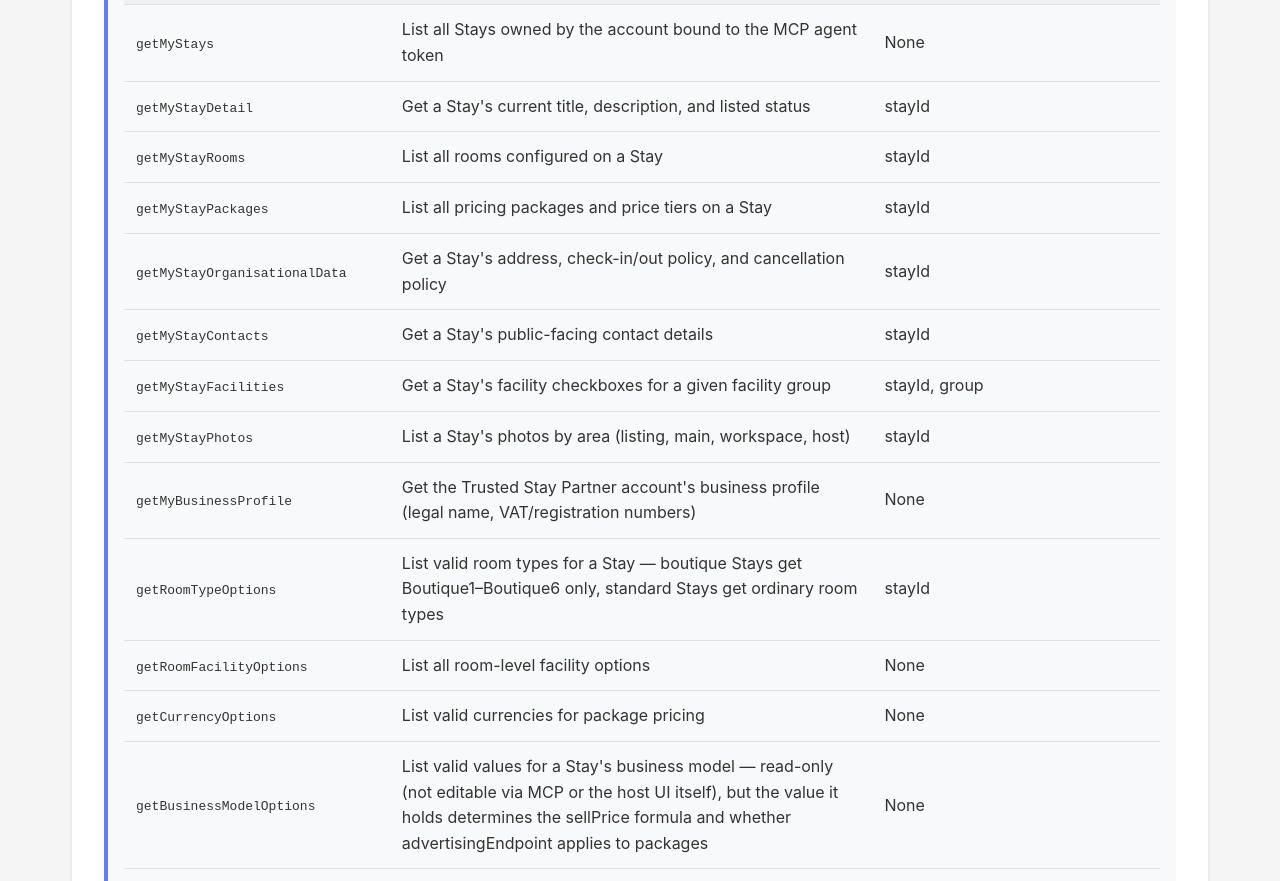
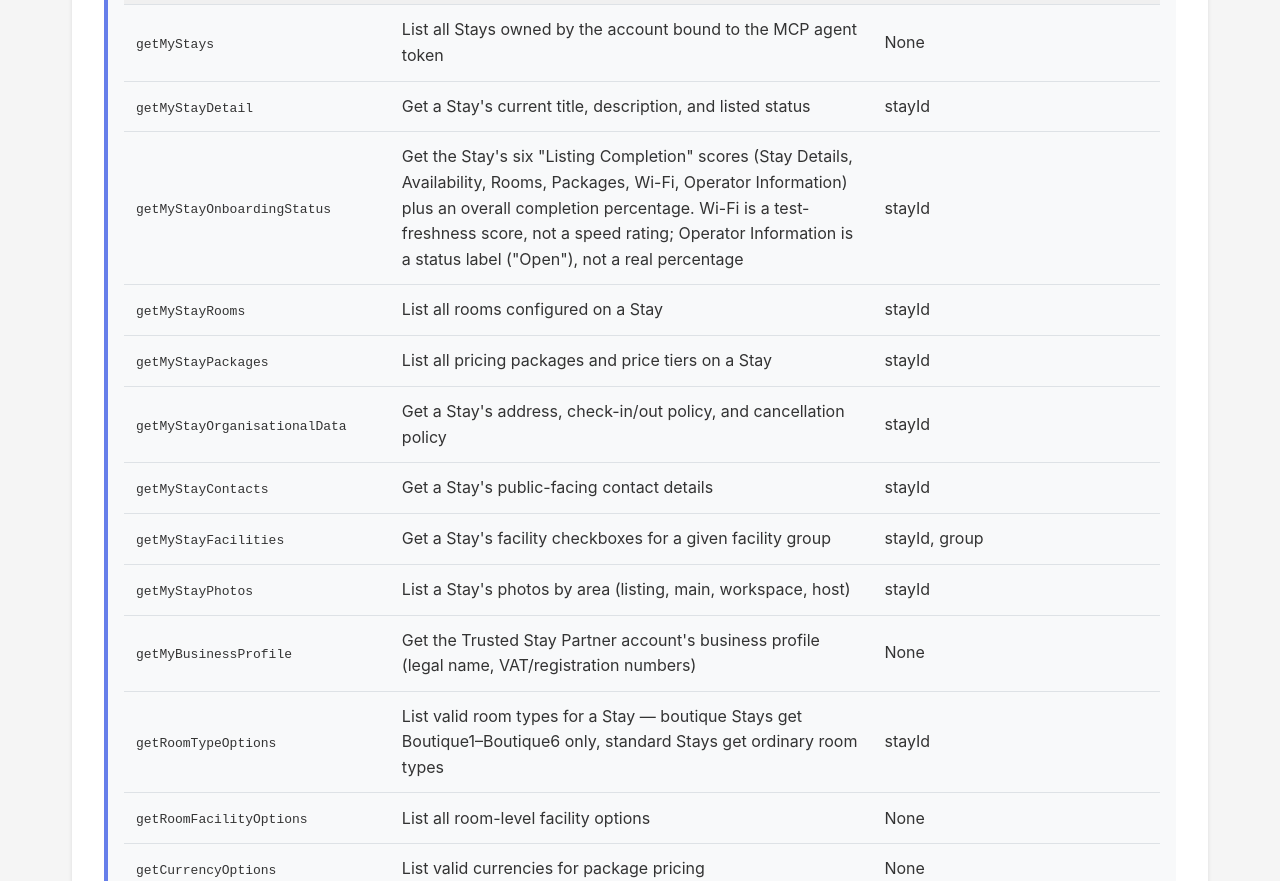
Before and after one commit to nomadstays/nomadstays-mcp-server, a website: page index.html in a window 1280 px wide. Shown: the part 4080-4961 px from the top of the page. Drawn offline with Linux system fonts and the light colour scheme.

Commit message:
Document getMyStayOnboardingStatus in README.md and index.html
Keeps the human-readable tool docs in sync with the schema — was
missing from both after being added to the MCP server.

```diff
--- a/index.html
+++ b/index.html
@@ -443,6 +443,11 @@
                         <tr>
                             <td><code>getMyStayDetail</code></td>
                             <td>Get a Stay's current title, description, and listed status</td>
+                            <td>stayId</td>
+                        </tr>
+                        <tr>
+                            <td><code>getMyStayOnboardingStatus</code></td>
+                            <td>Get the Stay's six "Listing Completion" scores (Stay Details, Availability, Rooms, Packages, Wi-Fi, Operator Information) plus an overall completion percentage. Wi-Fi is a test-freshness score, not a speed rating; Operator Information is a status label ("Open"), not a real percentage</td>
                             <td>stayId</td>
                         </tr>
                         <tr>
```
Also changed, not shown: README.md.
